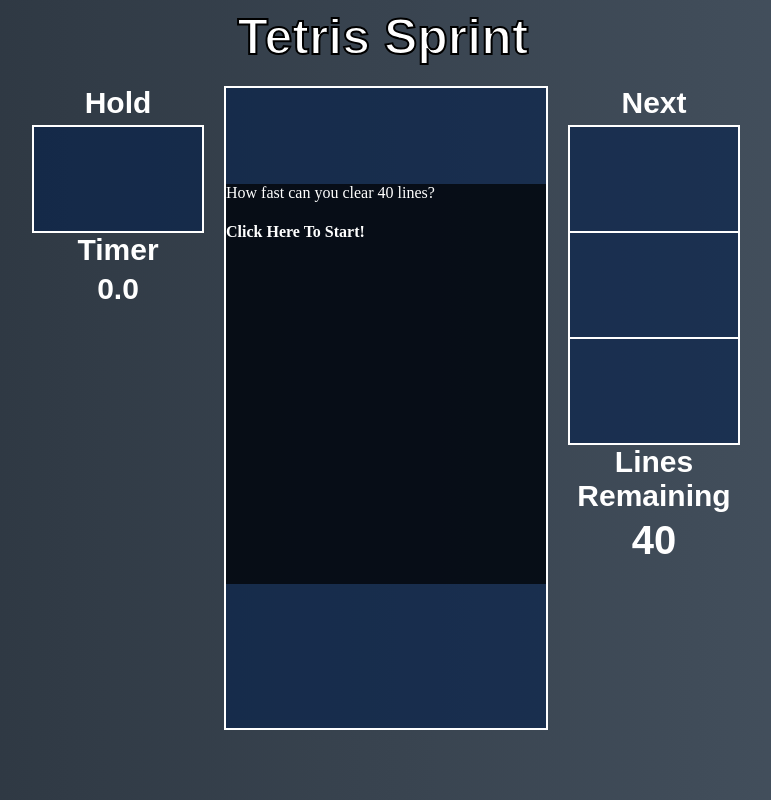
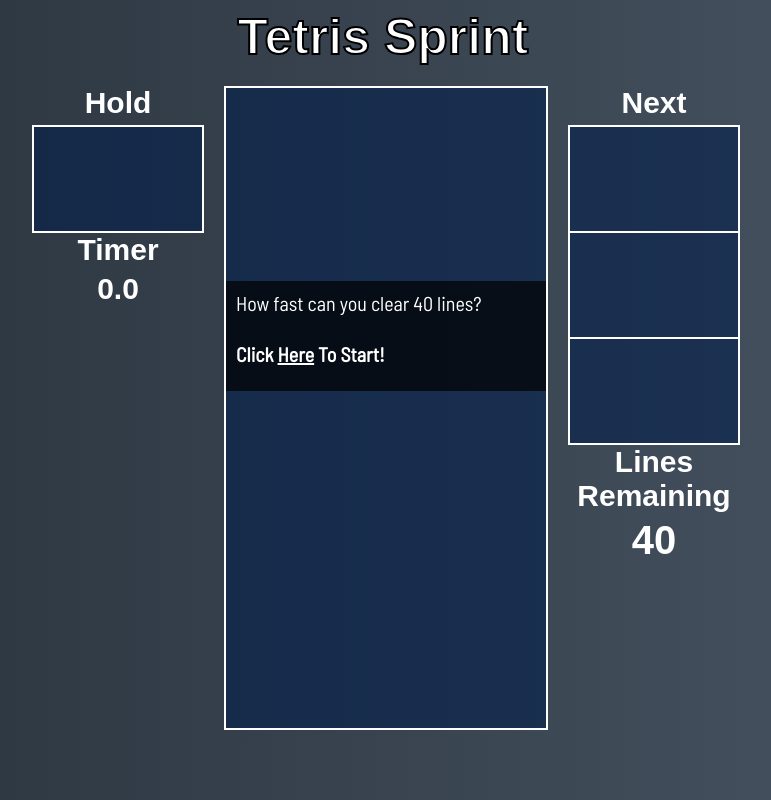
Before and after one commit to gtigas/tetris-sprint, a website built with webpack: page index.html in a window 1280 px wide. Shown: the whole page, without its empty margins (257-1028 px from the left). Built offline with nearby package versions, Linux system fonts and the light colour scheme; a web font is replaced by a local one.

Commit message:
Style start text

```diff
--- a/assets/styles/master.scss
+++ b/assets/styles/master.scss
@@ -141,17 +141,20 @@
 }
 
 .start {
+  padding: 10px;
+  box-sizing: border-box;
   display: block;
   position: absolute;
   background-color: rgba(0,0,0,0.7);
   width: 320px;
-  height: 400px;
+  height: 110px;
   z-index: 2;
   left: 204px;
-  top: 98px;
+  top: 195px;
 }
 
 #start-click {
+  text-decoration: underline;
   &:hover{
     cursor: pointer;
   }
@@ -171,6 +174,8 @@
 }
 
 .directions, h4 {
+  font-size: 20px;
+  font-family: $font;
   color: white;
 }
 
```
Also changed, not shown: assets/styles/master.css, 1 other file.
